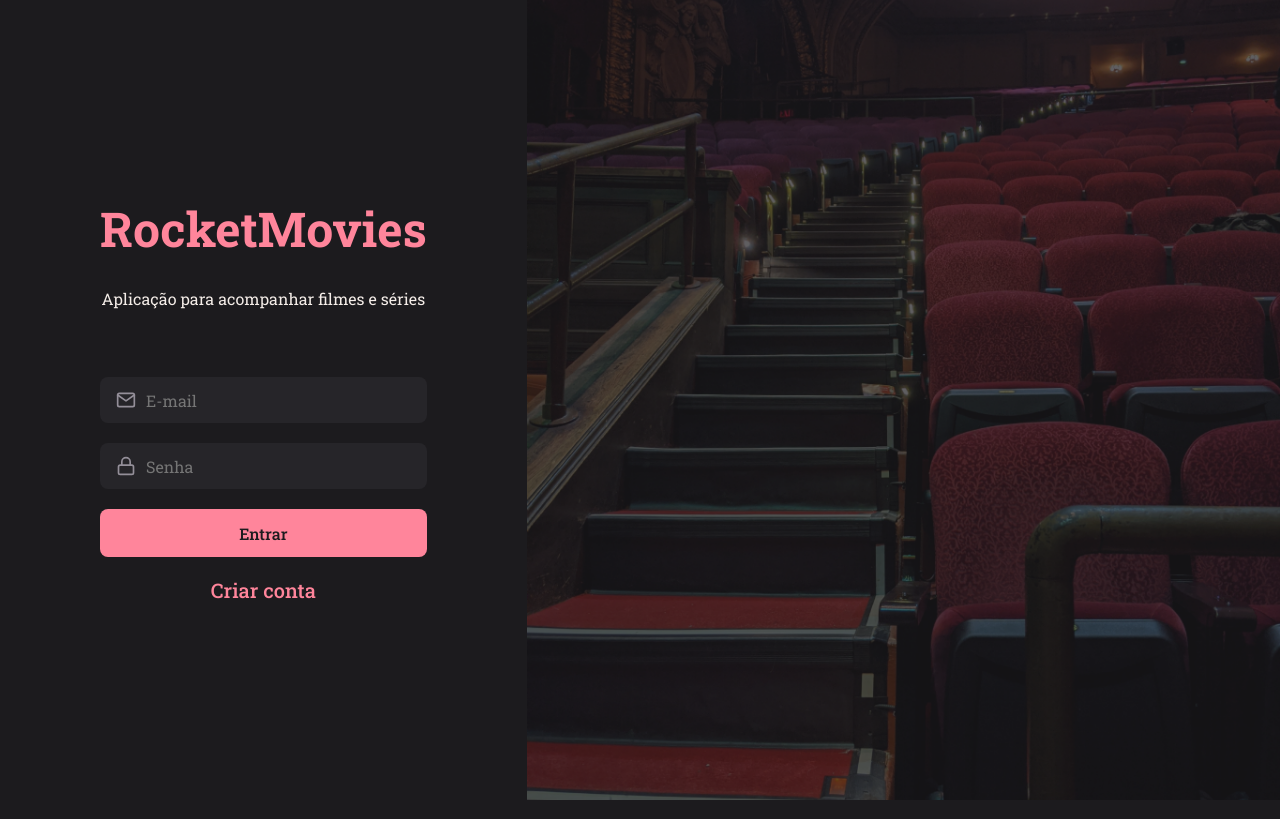
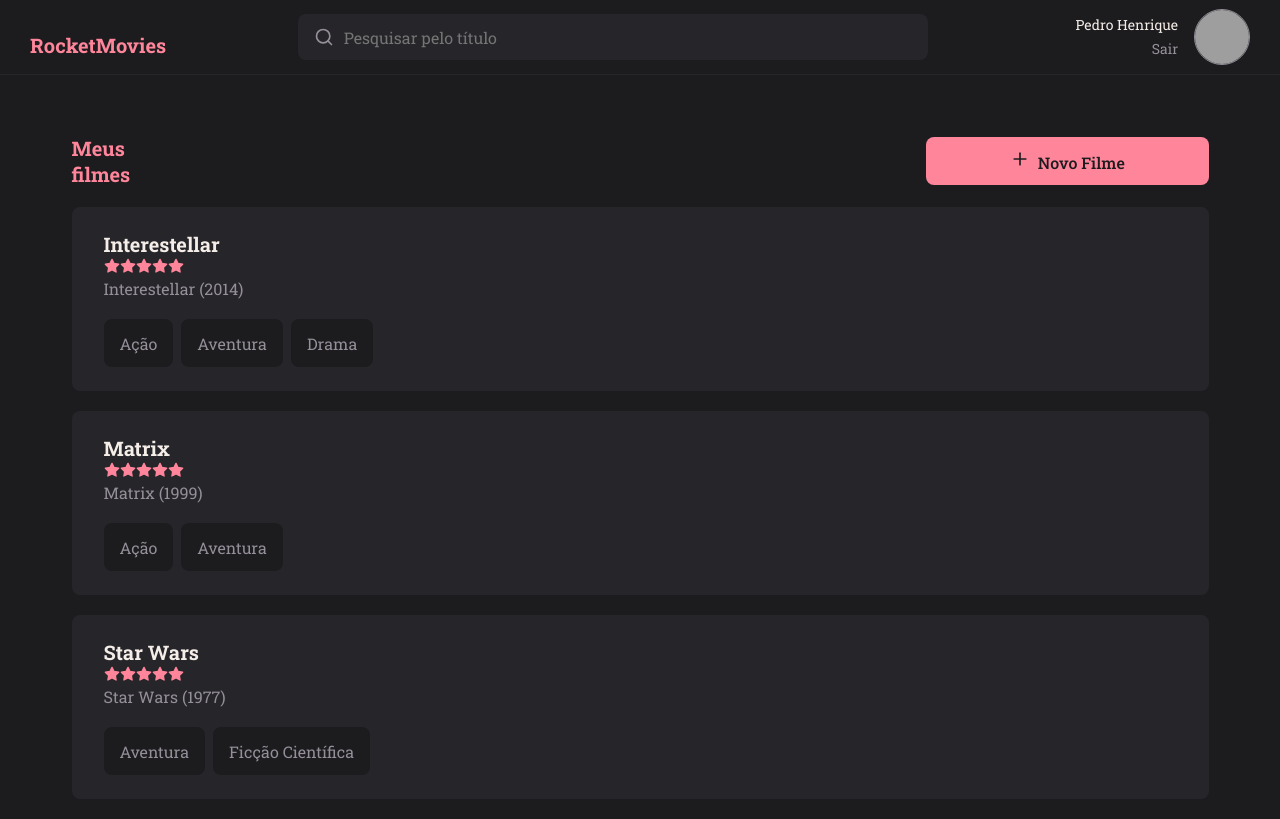
Before and after one commit to phrsilva/Rocketseat-Explorer, a React (Vite) app in the folder Stage 9 - Introdução ao React.js/Rocket Movies/: page / in a window 1280 px wide. Built offline with nearby package versions, Linux system fonts and the light colour scheme; grey boxes are pictures that could not be loaded.

Commit message:
navegação nas rotas de autenticação

```diff
--- a/Stage 9 - Introdução ao React.js/Rocket Movies/src/components/header/index.jsx
+++ b/Stage 9 - Introdução ao React.js/Rocket Movies/src/components/header/index.jsx
@@ -17,6 +17,7 @@ export function Header() {
                     </span>
                     <a href="#">Sair</a>
                 </div>
+
                     <img src="https://github.com/phrsilva.png" alt="Foto de perfil" />
 
             </Profile>
--- a/Stage 9 - Introdução ao React.js/Rocket Movies/src/pages/cadastrar/index.jsx
+++ b/Stage 9 - Introdução ao React.js/Rocket Movies/src/pages/cadastrar/index.jsx
@@ -16,7 +16,11 @@ export const Cadastrar = () => {
                 <Input icon={FiMail} placeholder="E-mail" />
                 <Input type="password" icon={FiLock} placeholder="Senha" />
                 <Input type="password" icon={FiLock} placeholder="Confirmar Senha"/>
-                <Button title="Criar conta" />
+
+                <Link to="/">
+                    <Button title="Criar conta" />
+
+                </Link>
 
 
             </Form>
--- a/Stage 9 - Introdução ao React.js/Rocket Movies/src/pages/home/index.jsx
+++ b/Stage 9 - Introdução ao React.js/Rocket Movies/src/pages/home/index.jsx
@@ -5,6 +5,7 @@ import { Header } from "../../components/header";
 import { Button } from "../../components/button";
 import { FiPlus, FiStar } from "react-icons/fi";
 import { Tags } from "../../components/tags";
+import { Link } from "react-router-dom";
 
 
 export const Home = () => {
@@ -17,15 +18,20 @@ export const Home = () => {
                 <h2>Meus filmes</h2>
                 <Button icon={FiPlus} title="Novo Filme"></Button>
 
+
             </div>
 
             <Section title={"Interestellar"}>
 
-                <FiStar fill="#FF859B"/>
-                <FiStar fill="#FF859B"/>
-                <FiStar fill="#FF859B"/>
-                <FiStar fill="#FF859B"/>
-                <FiStar />
+                <FiStar color="#FF859B" fill="#FF859B"/>
+                <FiStar color="#FF859B" fill="#FF859B"/>
+
+                <FiStar color="#FF859B" fill="#FF859B"/>
+
+                <FiStar color="#FF859B" fill="#FF859B"/>
+
+                <FiStar color="#FF859B" fill="#FF859B"/>
+
 
                 <p>Interestellar (2014)</p>
                 <Tags>
@@ -40,75 +46,35 @@ export const Home = () => {
 
             </Section>
             <Section title={"Matrix"}>
-                <FiStar fill="#FF859B"/>
-                <FiStar fill="#FF859B"/>
-                <FiStar fill="#FF859B"/>
-                <FiStar fill="#FF859B"/>
-                <FiStar />
+                <FiStar color="#FF859B" fill="#FF859B"/>
+                <FiStar color="#FF859B" fill="#FF859B"/>
+
+                <FiStar color="#FF859B" fill="#FF859B"/>
+
+                <FiStar color="#FF859B" fill="#FF859B"/>
+
+                <FiStar color="#FF859B" fill="#FF859B"/>
+
                 <p>Matrix (1999)</p>
                 <Tags><span>Ação</span></Tags>
                 <Tags><span>Aventura</span></Tags>
             </Section>
             <Section title={"Star Wars"}>
-                <FiStar fill="#FF859B"/>
-                <FiStar fill="#FF859B"/>
-                <FiStar fill="#FF859B"/>
-                <FiStar fill="#FF859B"/>
-                <FiStar />
+                <FiStar color="#FF859B" fill="#FF859B"/>
+
+                <FiStar color="#FF859B" fill="#FF859B"/>
+
+                <FiStar color="#FF859B" fill="#FF859B"/>
+
+                <FiStar color="#FF859B" fill="#FF859B"/>
+
+                <FiStar color="#FF859B" fill="#FF859B"/>
+
                 <p>Star Wars (1977)</p>
                 <Tags><span>Aventura</span></Tags>
                 <Tags><span>Ficção Científica</span></Tags>
             </Section>
-            <Section title={"Avatar"}>
-                <FiStar fill="#FF859B"/>
-                <FiStar fill="#FF859B"/>
-                <FiStar fill="#FF859B"/>
-                <FiStar fill="#FF859B"/>
-                <FiStar />
-                <p>Avatar (2009)</p>
-                <Tags><span>Aventura</span></Tags>
-                <Tags><span>Ficção Científica</span></Tags>
-            </Section>
-            <Section title={"O Senhor dos Aneis: A Socieade do Anel"}>
-                <FiStar fill="#FF859B"/>
-                <FiStar fill="#FF859B"/>
-                <FiStar fill="#FF859B"/>
-                <FiStar fill="#FF859B"/>
-                <FiStar />
-                <p>O Senhor dos Aneis: A Sociedade do Anel (2001)</p>
-                <Tags><span>Aventura</span></Tags>
-                <Tags><span>Fantasia</span></Tags>
-            </Section>
-            <Section title={"Star Trek"}>
-                <FiStar fill="#FF859B"/>
-                <FiStar fill="#FF859B"/>
-                <FiStar fill="#FF859B"/>
-                <FiStar fill="#FF859B"/>
-                <FiStar />
-                <p>Star Trek (2009)</p>
-                <Tags><span>Aventura</span></Tags>
-                <Tags><span>Ficção Científica</span></Tags>
-            </Section>
-            <Section title={"Scott Pilgrim"}>
-                <FiStar fill="#FF859B"/>
-                <FiStar fill="#FF859B"/>
-                <FiStar fill="#FF859B"/>
-                <FiStar fill="#FF859B"/>
-                <FiStar />
-                <p>Scott Pilgrim (2010)</p>
-                <Tags><span>Aventura</span></Tags>
-                <Tags><span>Comedia</span></Tags>
-            </Section>
-            <Section title={"O Senhor dos Aneis: As Duas Torres"}>
-                <FiStar fill="#FF859B"/>
-                <FiStar fill="#FF859B"/>
-                <FiStar fill="#FF859B"/>
-                <FiStar fill="#FF859B"/>
-                <FiStar />
-                <p>O Senhor dos Aneis: As Duas Torres (2002)</p>
-                <Tags><span>Aventura</span></Tags>
-                <Tags><span>Fantasia</span></Tags>
-            </Section>
+
 
 
         </Container>
--- a/Stage 9 - Introdução ao React.js/Rocket Movies/src/pages/login/index.jsx
+++ b/Stage 9 - Introdução ao React.js/Rocket Movies/src/pages/login/index.jsx
@@ -14,9 +14,10 @@ export const Login = () => {
                 <Input icon={FiMail} placeholder="E-mail" />
                 <Input type="password" icon={FiLock} placeholder="Senha" />
                 <Button title="Entrar" />
-                <BotaoDeTexto title="Criar conta" >
-                    <Link to="/cadastrar" />
-                </BotaoDeTexto>
+                <Link to="/cadastrar">
+                    <BotaoDeTexto title="Criar conta" />
+                </Link>
+
 
             </Form>
             <PlanoDeFundo/>
--- a/Stage 9 - Introdução ao React.js/Rocket Movies/src/routes/index.jsx
+++ b/Stage 9 - Introdução ao React.js/Rocket Movies/src/routes/index.jsx
@@ -5,7 +5,7 @@ import { AuthRoutes } from "./auth.routes";
 export function Routes() {
     return (
         <BrowserRouter>
-            <AuthRoutes />
+            <AppRoutes />
         </BrowserRouter>
     );
 }
```
